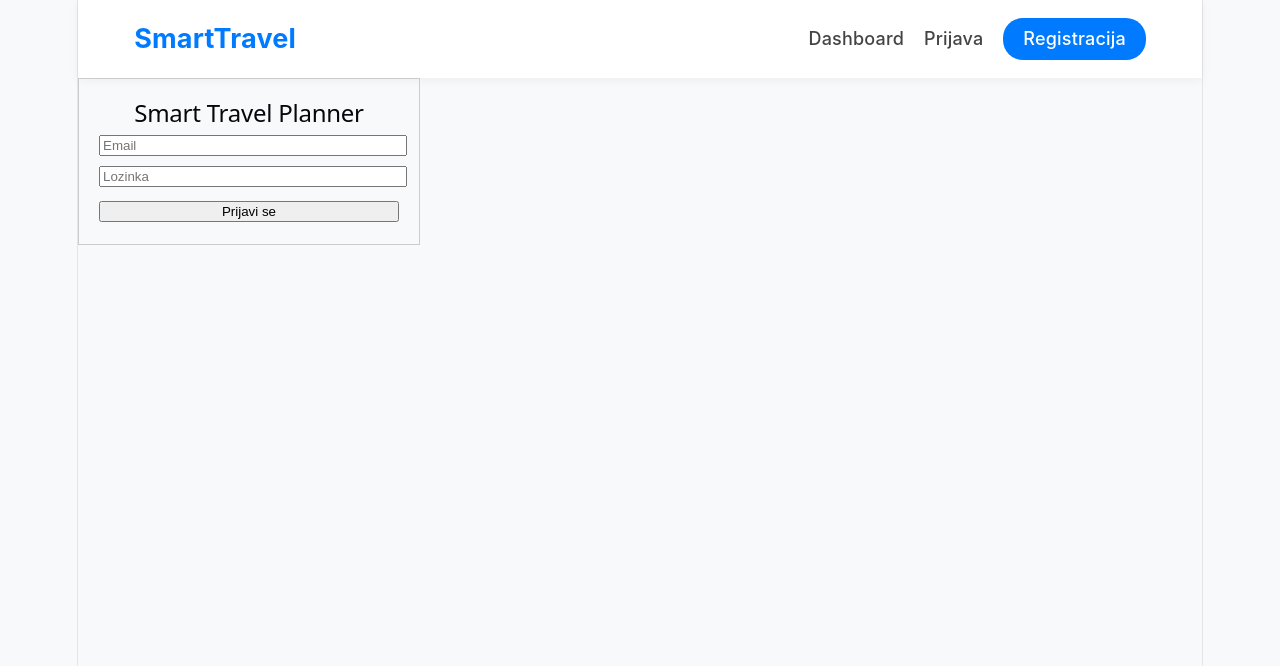
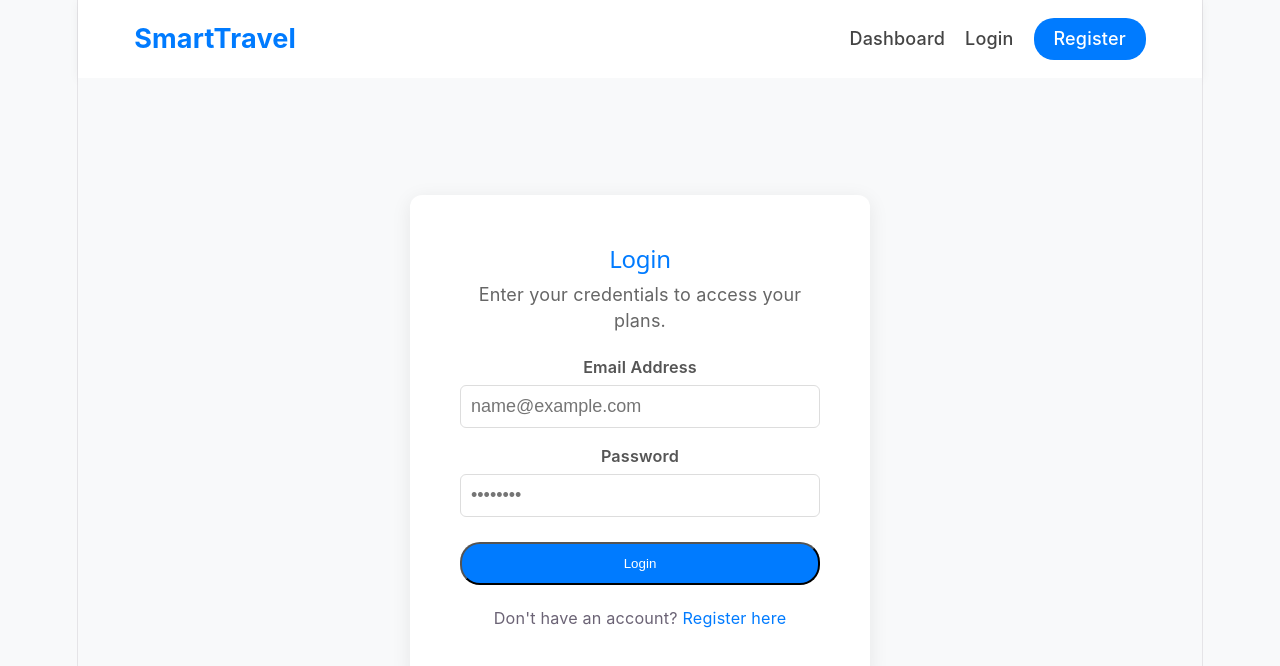
Before and after one commit to npirija2/smart-travel-planner, a React app in the folder frontend/: page /login in a window 1280 px wide. Shown: the top 666 px of the page. Built offline with nearby package versions, Linux system fonts and the light colour scheme; the HTML template or start-up script is replaced by a standard one.

Commit message:
translated to english

```diff
--- a/frontend/src/App.css
+++ b/frontend/src/App.css
@@ -81,3 +81,41 @@ th, td {
   font-size: 0.85rem;
   font-weight: bold;
 }
+
+.auth-card {
+  padding: 20px;
+}
+
+.form-group {
+  display: flex;
+  flex-direction: column;
+  gap: 5px;
+}
+
+.form-group label {
+  font-size: 0.9rem;
+  font-weight: 600;
+  color: #555;
+}
+
+input, select, textarea {
+  padding: 10px;
+  border: 1px solid #ddd;
+  border-radius: 6px;
+  font-size: 1rem;
+  transition: border-color 0.3s;
+}
+
+input:focus {
+  border-color: #007bff;
+  outline: none;
+  box-shadow: 0 0 0 2px rgba(0,123,255,0.1);
+}
+
+.main-content {
+  min-height: calc(100vh - 80px);
+  display: flex;
+  align-items: center;
+  justify-content: center;
+  background-color: #f8f9fa;
+}
--- a/frontend/src/App.jsx
+++ b/frontend/src/App.jsx
@@ -9,7 +9,7 @@ import './App.css';
 const Dashboard = () => (
     <div className="container" style={{ textAlign: 'center', marginTop: '50px' }}>
         <h1>🌍 Smart Travel Planner</h1>
-        <p>Vaš lični asistent za organizaciju putovanja u mikroservisnom okruženju.</p>
+        <p>Your personal assistant for travel organization in a microservices environment.</p>
     </div>
 );
 
@@ -32,7 +32,6 @@ function App() {
 
     return (
         <Router>
-            {/* MODERNA NAVIGACIJA */}
             <nav className="navbar">
                 <div className="nav-brand">
                     <Link to="/" style={{ textDecoration: 'none', color: 'inherit' }}>SmartTravel</Link>
@@ -42,14 +41,14 @@ function App() {
 
                     {!isLoggedIn ? (
                         <>
-                            <Link to="/login">Prijava</Link>
-                            <Link to="/register" className="btn-primary">Registracija</Link>
+                            <Link to="/login">Login</Link>
+                            <Link to="/register" className="btn-primary">Register</Link>
                         </>
                     ) : (
                         <>
-                            <Link to="/planning">Planiranje</Link>
+                            <Link to="/planning">Planning</Link>
                             <button onClick={handleLogout} className="logout-btn">
-                                Odjavi se
+                                Logout
                             </button>
                         </>
                     )}
--- a/frontend/src/components/ProtectedRoute.jsx
+++ b/frontend/src/components/ProtectedRoute.jsx
@@ -4,7 +4,7 @@ const ProtectedRoute = ({ children }) => {
     const token = localStorage.getItem('token');
 
     if (!token) {
-        alert("Morate biti ulogovani da biste pristupili ovoj stranici!");
+        alert("You must be logged in to see this page!");
         return <Navigate to="/login" replace />;
     }
 
--- a/frontend/src/pages/Login.jsx
+++ b/frontend/src/pages/Login.jsx
@@ -8,39 +8,49 @@ const Login = () => {
         e.preventDefault();
         try {
             const token = await loginUser(formData.email, formData.password);
-
             localStorage.setItem('token', token);
-
             window.dispatchEvent(new Event("storage"));
-
-      alert("Prijava uspješna!");
-
+            alert("Login successful!");
             window.location.href = "/planning";
-
         } catch (error) {
-      console.error(error);
-      alert("Greška pri prijavi: " + (error.response?.data || "Server nedostupan"));
+            alert("Login error: " + (error.response?.data || "Invalid email or password"));
         }
     };
 
     return (
-    <div style={{ padding: '20px', border: '1px solid #ccc', width: '300px' }}>
-      <h2>Smart Travel Planner</h2>
-      <form onSubmit={handleSubmit}>
+        <div className="container" style={{ maxWidth: '400px' }}>
+            <div className="auth-card">
+                <h2 style={{ textAlign: 'center', color: '#007bff' }}>Login</h2>
+                <p style={{ textAlign: 'center', color: '#666', marginBottom: '20px' }}>
+                    Enter your credentials to access your plans.
+                </p>
+                <form onSubmit={handleSubmit} style={{ display: 'flex', flexDirection: 'column', gap: '15px' }}>
+                    <div className="form-group">
+                        <label>Email Address</label>
                         <input
                             type="email"
-          placeholder="Email"
+                            placeholder="name@example.com"
+                            required
                             onChange={(e) => setFormData({...formData, email: e.target.value})}
-          style={{ display: 'block', marginBottom: '10px', width: '100%' }}
                         />
+                    </div>
+                    <div className="form-group">
+                        <label>Password</label>
                         <input
                             type="password"
-          placeholder="Lozinka"
+                            placeholder="••••••••"
+                            required
                             onChange={(e) => setFormData({...formData, password: e.target.value})}
-          style={{ display: 'block', marginBottom: '10px', width: '100%' }}
                         />
-        <button type="submit" style={{ width: '100%' }}>Prijavi se</button>
+                    </div>
+                    <button type="submit" className="btn-primary" style={{ padding: '12px', marginTop: '10px' }}>
+                        Login
+                    </button>
                 </form>
+                <p style={{ textAlign: 'center', marginTop: '20px', fontSize: '0.9rem' }}>
+                    Don't have an account? <a href="/register" style={{ color: '#007bff', textDecoration: 'none' }}>Register here</a>
+                </p>
+            </div>
         </div>
     );
 };
--- a/frontend/src/pages/Planning.jsx
+++ b/frontend/src/pages/Planning.jsx
@@ -33,7 +33,7 @@ const Planning = () => {
                 setFormData(prev => ({ ...prev, destinationId: destData.id }));
             }
         } catch (err) {
-            console.error("Greška pri učitavanju:", err);
+            console.error("Error loading data:", err);
         } finally {
             setLoading(false);
         }
@@ -43,7 +43,7 @@ const Planning = () => {
         e.preventDefault();
         try {
             await createTravelPlan(formData);
-            alert("Plan uspješno kreiran!");
+            alert("Plan created successfully!");
             setFormData({
                 ...formData,
                 name: '',
@@ -54,28 +54,28 @@ const Planning = () => {
             const updatedPlans = await getTravelPlans();
             setPlans(updatedPlans);
         } catch (err) {
-            alert("Greška: " + (err.response?.data?.message || "Provjerite bazu podataka"));
+            alert("Error: " + (err.response?.data?.message || "Check database connection"));
         }
     };
 
-    if (loading) return <div className="container">Učitavanje...</div>;
+    if (loading) return <div className="container">Loading...</div>;
 
     return (
         <div className="container">
             <div className="planning-header" style={{ marginBottom: '30px' }}>
-                <h2>✈️ Moji Planovi Putovanja</h2>
-                <p>Organizujte svoje sljedeće avanture i pratite status odobrenja.</p>
+                <h2>✈️ My Travel Plans</h2>
+                <p>Organize your next adventures and track approval status.</p>
             </div>
 
-            {/* FORMA ZA KREIRANJE */}
+            {/* CREATE PLAN FORM */}
             <section className="form-section" style={{ backgroundColor: '#fdfdfd', padding: '20px', borderRadius: '10px', border: '1px solid #eee', marginBottom: '40px' }}>
-                <h3 style={{ marginTop: 0 }}>Novi Plan</h3>
+                <h3 style={{ marginTop: 0 }}>New Plan</h3>
                 <form onSubmit={handleSubmit} style={{ display: 'grid', gridTemplateColumns: '1fr 1fr', gap: '15px' }}>
                     <div className="form-group">
-                        <label>Naziv plana</label>
+                        <label>Plan Name</label>
                         <input
                             type="text"
-                            placeholder="npr. Ljetovanje 2026"
+                            placeholder="e.g. Summer Vacation 2026"
                             required
                             value={formData.name}
                             onChange={e => setFormData({...formData, name: e.target.value})}
@@ -83,13 +83,13 @@ const Planning = () => {
                     </div>
 
                     <div className="form-group">
-                        <label>Odredište</label>
+                        <label>Destination</label>
                         <select
                             value={formData.destinationId}
                             onChange={e => setFormData({...formData, destinationId: e.target.value})}
                             required
                         >
-                            <option value="">Odaberi destinaciju...</option>
+                            <option value="">Select a destination...</option>
                             {destinations.map(dest => (
                                 <option key={dest.id} value={dest.id}>
                                     {dest.name}
@@ -99,7 +99,7 @@ const Planning = () => {
                     </div>
 
                     <div className="form-group">
-                        <label>Datum polaska</label>
+                        <label>Start Date</label>
                         <input
                             type="date"
                             required
@@ -109,7 +109,7 @@ const Planning = () => {
                     </div>
 
                     <div className="form-group">
-                        <label>Datum povratka</label>
+                        <label>End Date</label>
                         <input
                             type="date"
                             required
@@ -119,31 +119,31 @@ const Planning = () => {
                     </div>
 
                     <div className="form-group" style={{ gridColumn: 'span 2' }}>
-                        <label>Dodatne napomene</label>
+                        <label>Additional Notes</label>
                         <textarea
-                            placeholder="Šta planirate posjetiti?"
+                            placeholder="What are you planning to visit?"
                             value={formData.description}
                             onChange={e => setFormData({...formData, description: e.target.value})}
                         />
                     </div>
 
                     <button type="submit" className="btn-primary" style={{ gridColumn: 'span 2', padding: '12px', fontSize: '1rem' }}>
-                        Sačuvaj Plan
+                        Save Plan
                     </button>
                 </form>
             </section>
 
-            {/* LISTA PLANOVA */}
+            {/* PLANS LIST */}
             <section className="list-section">
-                <h3>Aktivni planovi</h3>
+                <h3>Active Plans</h3>
                 {plans.length === 0 ? (
-                    <p style={{ color: '#666' }}>Trenutno nemate kreiranih planova.</p>
+                    <p style={{ color: '#666' }}>You currently have no travel plans created.</p>
                 ) : (
                     <table>
                         <thead>
                             <tr>
-                                <th>Naziv</th>
-                                <th>Destinacija</th>
+                                <th>Name</th>
+                                <th>Destination</th>
                                 <th>Period</th>
                                 <th>Status</th>
                             </tr>
@@ -152,9 +152,9 @@ const Planning = () => {
                             {plans.map(plan => (
                                 <tr key={plan.id}>
                                     <td style={{ fontWeight: '500' }}>{plan.name}</td>
-                                    <td>{plan.destinationName || 'Nije navedeno'}</td>
+                                    <td>{plan.destinationName || 'Not specified'}</td>
                                     <td style={{ fontSize: '0.9rem' }}>
-                                        {plan.startDate} do {plan.endDate}
+                                        {plan.startDate} to {plan.endDate}
                                     </td>
                                     <td>
                                         <span className={`status-badge ${plan.status?.toLowerCase()}`}>
--- a/frontend/src/pages/Register.jsx
+++ b/frontend/src/pages/Register.jsx
@@ -1,31 +1,66 @@
 import React, { useState } from 'react';
-import api from '../api/api';
+import { registerUser } from '../api/userService';
+import { useNavigate } from 'react-router-dom';
 
 const Register = () => {
     const [formData, setFormData] = useState({ username: '', email: '', password: '' });
+    const navigate = useNavigate();
 
     const handleSubmit = async (e) => {
         e.preventDefault();
         try {
-      await api.post('/users', formData);
-      alert("Korisnik uspješno kreiran! Sada se možeš ulogovati.");
+            await registerUser(formData);
+            alert("Registration successful! You can now log in.");
+            navigate('/login');
         } catch (error) {
-      alert("Greška: " + (error.response?.data?.message || "Provjeri konzolu"));
+            alert("Registration error: " + (error.response?.data || "Please check your data"));
         }
     };
 
     return (
-    <div style={{ padding: '20px' }}>
-      <h2>Registracija</h2>
-      <form onSubmit={handleSubmit}>
-        <input type="text" placeholder="Username"
-               onChange={e => setFormData({...formData, username: e.target.value})} /><br/>
-        <input type="email" placeholder="Email"
-               onChange={e => setFormData({...formData, email: e.target.value})} /><br/>
-        <input type="password" placeholder="Lozinka"
-               onChange={e => setFormData({...formData, password: e.target.value})} /><br/>
-        <button type="submit">Kreiraj usera</button>
+        <div className="container" style={{ maxWidth: '450px' }}>
+            <div className="auth-card">
+                <h2 style={{ textAlign: 'center', color: '#007bff' }}>New Profile</h2>
+                <p style={{ textAlign: 'center', color: '#666', marginBottom: '20px' }}>
+                    Join the Smart Travel community.
+                </p>
+                <form onSubmit={handleSubmit} style={{ display: 'flex', flexDirection: 'column', gap: '15px' }}>
+                    <div className="form-group">
+                        <label>Username</label>
+                        <input
+                            type="text"
+                            placeholder="e.g. traveler123"
+                            required
+                            onChange={(e) => setFormData({...formData, username: e.target.value})}
+                        />
+                    </div>
+                    <div className="form-group">
+                        <label>Email</label>
+                        <input
+                            type="email"
+                            placeholder="your@email.com"
+                            required
+                            onChange={(e) => setFormData({...formData, email: e.target.value})}
+                        />
+                    </div>
+                    <div className="form-group">
+                        <label>Password</label>
+                        <input
+                            type="password"
+                            placeholder="Min. 6 characters"
+                            required
+                            minLength="6"
+                            onChange={(e) => setFormData({...formData, password: e.target.value})}
+                        />
+                    </div>
+                    <button type="submit" className="btn-primary" style={{ padding: '12px', marginTop: '10px' }}>
+                        Create Profile
+                    </button>
                 </form>
+                <p style={{ textAlign: 'center', marginTop: '20px', fontSize: '0.9rem' }}>
+                    Already have a profile? <a href="/login" style={{ color: '#007bff', textDecoration: 'none' }}>Login here</a>
+                </p>
+            </div>
         </div>
     );
 };
```
Lines whose indentation alone changed are shown as unchanged.
